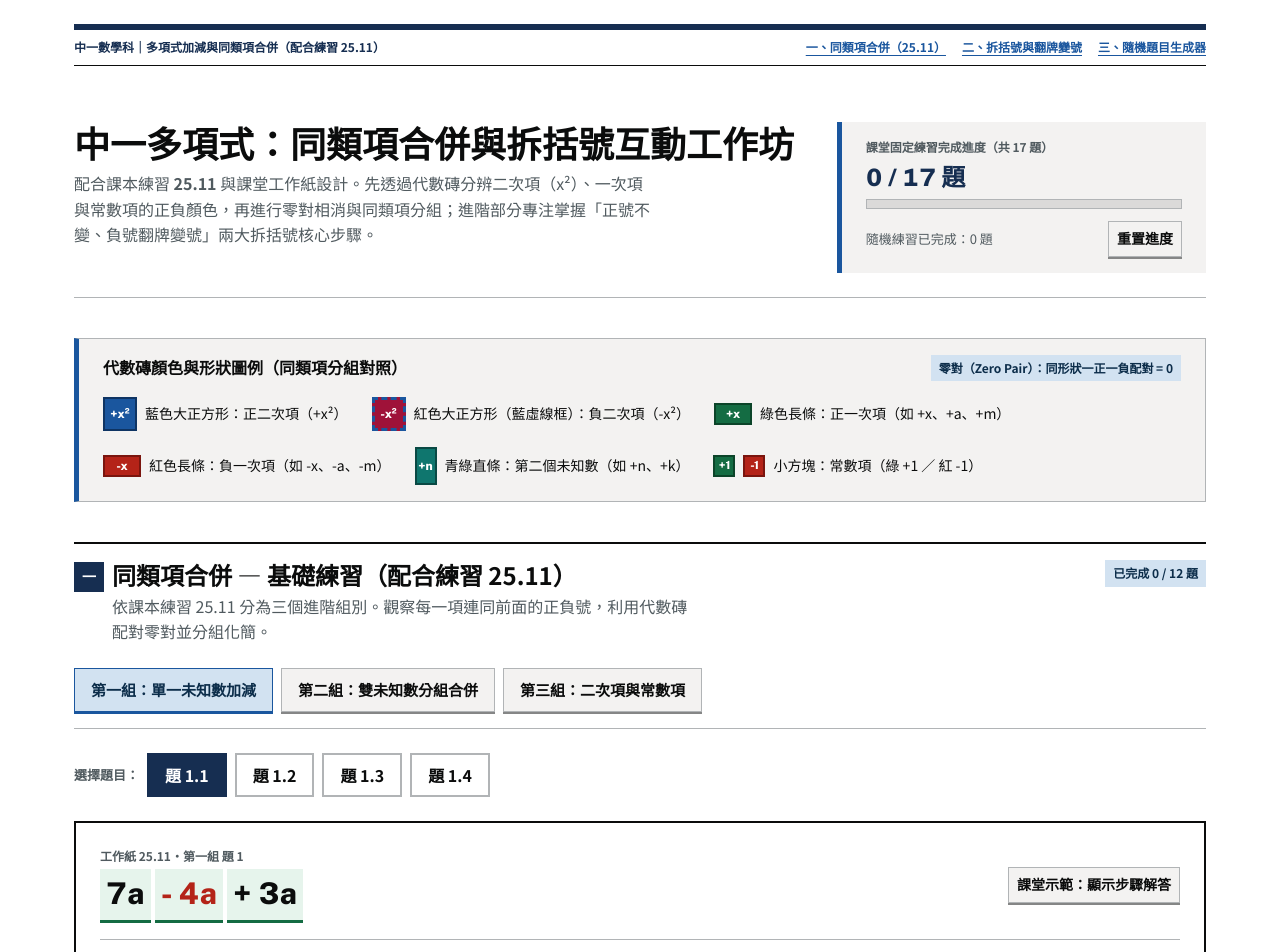
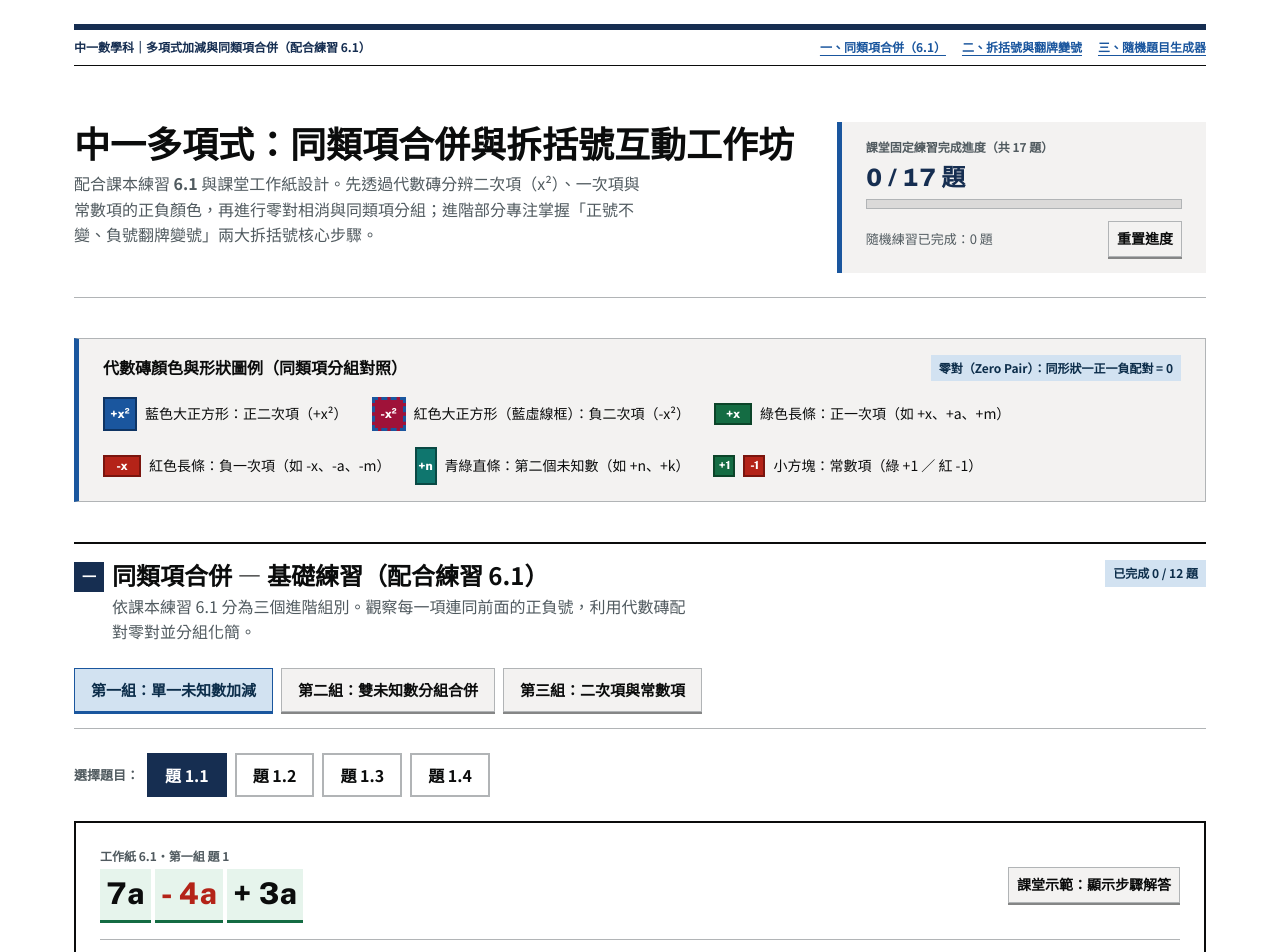
Before and after one commit to wlchan-web/F1polynomial, a plain HTML site: page index.html in a window 1280 px wide. Shown: the top 952 px of the page. Drawn offline with nearby package versions, Linux system fonts and the light colour scheme.

Commit message:
Update references from worksheet 25.11 to 6.1

```diff
--- a/index (2).html
+++ b/index.html
@@ -5,7 +5,7 @@
   <meta name="viewport" content="width=device-width, initial-scale=1.0">
   <meta name="artifact-type" content="tool">
   <meta name="design-style" content="handbook">
-  <title>中一多項式：同類項合併與拆括號互動工作坊（工作紙 25.11）</title>
+  <title>中一多項式：同類項合併與拆括號互動工作坊（工作紙 6.1）</title>
   <link rel="preconnect" href="https://fonts.googleapis.com">
   <link rel="preconnect" href="https://fonts.gstatic.com" crossorigin>
   <link href="https://fonts.googleapis.com/css2?family=Noto+Sans+TC:wght@400;500;700&family=Public+Sans:wght@400;600;700;800&display=swap" rel="stylesheet">
@@ -929,10 +929,10 @@
     <!-- Top Index Header -->
     <header class="index-header">
       <div class="index-brand">
-        <span>中一數學科｜多項式加減與同類項合併（配合練習 25.11）</span>
+        <span>中一數學科｜多項式加減與同類項合併（配合練習 6.1）</span>
       </div>
       <nav class="index-nav" aria-label="章節快速跳轉">
-        <a href="#section-1">一、同類項合併（25.11）</a>
+        <a href="#section-1">一、同類項合併（6.1）</a>
         <a href="#section-2">二、拆括號與翻牌變號</a>
         <a href="#section-3">三、隨機題目生成器</a>
       </nav>
@@ -943,7 +943,7 @@
       <div>
         <h1 id="app-title">中一多項式：同類項合併與拆括號互動工作坊</h1>
         <p class="lede">
-          配合課本練習 <strong>25.11</strong> 與課堂工作紙設計。先透過代數磚分辨二次項（x²）、一次項與常數項的正負顏色，再進行零對相消與同類項分組；進階部分專注掌握「正號不變、負號翻牌變號」兩大拆括號核心步驟。
+          配合課本練習 <strong>6.1</strong> 與課堂工作紙設計。先透過代數磚分辨二次項（x²）、一次項與常數項的正負顏色，再進行零對相消與同類項分組；進階部分專注掌握「正號不變、負號翻牌變號」兩大拆括號核心步驟。
         </p>
       </div>
       <aside class="progress-panel" aria-label="工作紙完成進度">
@@ -994,15 +994,15 @@
       </div>
     </section>
 
-    <!-- SECTION 1: Basic Like Terms Simplification (25.11) -->
+    <!-- SECTION 1: Basic Like Terms Simplification (6.1) -->
     <section class="section-block" id="section-1" aria-labelledby="sec1-heading">
       <div class="section-head">
         <div class="section-title-wrap">
           <span class="step-badge">一</span>
           <div>
-            <h2 id="sec1-heading">同類項合併 — 基礎練習（配合練習 25.11）</h2>
+            <h2 id="sec1-heading">同類項合併 — 基礎練習（配合練習 6.1）</h2>
             <p class="section-sub">
-              依課本練習 25.11 分為三個進階組別。觀察每一項連同前面的正負號，利用代數磚配對零對並分組化簡。
+              依課本練習 6.1 分為三個進階組別。觀察每一項連同前面的正負號，利用代數磚配對零對並分組化簡。
             </p>
           </div>
         </div>
@@ -1010,7 +1010,7 @@
       </div>
 
       <!-- Part Switcher -->
-      <div class="part-tabs" role="tablist" aria-label="練習 25.11 組別選擇">
+      <div class="part-tabs" role="tablist" aria-label="練習 6.1 組別選擇">
         <button type="button" role="tab" class="button button--secondary is-active" id="part-tab-0" onclick="selectSec1Part(0)">第一組：單一未知數加減</button>
         <button type="button" role="tab" class="button button--secondary" id="part-tab-1" onclick="selectSec1Part(1)">第二組：雙未知數分組合併</button>
         <button type="button" role="tab" class="button button--secondary" id="part-tab-2" onclick="selectSec1Part(2)">第三組：二次項與常數項</button>
@@ -1023,7 +1023,7 @@
       <div class="workspace-wrap" id="sec1-workspace">
         <div class="workspace-header">
           <div>
-            <span class="worksheet-ref" id="sec1-ref-label">工作紙 25.11・第一組・題 1</span>
+            <span class="worksheet-ref" id="sec1-ref-label">工作紙 6.1・第一組・題 1</span>
             <div class="expr-display" id="sec1-expr-display" aria-live="polite"></div>
           </div>
           <div style="display:flex; flex-wrap:wrap; gap:var(--space-sm);">
@@ -1295,7 +1295,7 @@
     </section>
 
     <footer class="page-footer">
-      <span>中一數學課堂互動教學工具｜對應課本練習 25.11 與拆括號工作紙</span>
+      <span>中一數學課堂互動教學工具｜對應課本練習 6.1 與拆括號工作紙</span>
       <span>建議作答流程：看清符號 → 拆括號（正保留／負翻牌）→ 分組合併同類項</span>
     </footer>
   </div>
@@ -1303,7 +1303,7 @@
   <api-shim></api-shim>
   <script>
     /* =========================================================
-       1. Curriculum Data (Worksheet 25.11 & 5 Guided Questions)
+       1. Curriculum Data (Worksheet 6.1 & 5 Guided Questions)
        ========================================================= */
     const SEC1_PARTS = [
       {
@@ -1313,7 +1313,7 @@
           {
             id: `1-1`,
             label: `題 1.1`,
-            ref: `工作紙 25.11・第一組 題 1`,
+            ref: `工作紙 6.1・第一組 題 1`,
             terms: [
               { coeff: 7, variable: `a`, power: 1 },
               { coeff: -4, variable: `a`, power: 1 },
@@ -1323,7 +1323,7 @@
           {
             id: `1-2`,
             label: `題 1.2`,
-            ref: `工作紙 25.11・第一組 題 2`,
+            ref: `工作紙 6.1・第一組 題 2`,
             terms: [
               { coeff: -2, variable: `b`, power: 1 },
               { coeff: 9, variable: `b`, power: 1 },
@@ -1333,7 +1333,7 @@
           {
             id: `1-3`,
             label: `題 1.3`,
-            ref: `工作紙 25.11・第一組 題 3`,
+            ref: `工作紙 6.1・第一組 題 3`,
             terms: [
               { coeff: 5, variable: `x`, power: 1 },
               { coeff: -8, variable: `x`, power: 1 },
@@ -1343,7 +1343,7 @@
           {
             id: `1-4`,
             label: `題 1.4`,
-            ref: `工作紙 25.11・第一組 題 4`,
+            ref: `工作紙 6.1・第一組 題 4`,
             terms: [
               { coeff: -4, variable: `y`, power: 1 },
               { coeff: 7, variable: `y`, power: 1 },
@@ -1359,7 +1359,7 @@
           {
             id: `2-1`,
             label: `題 2.1`,
-            ref: `工作紙 25.11・第二組 題 1`,
+            ref: `工作紙 6.1・第二組 題 1`,
             terms: [
               { coeff: 5, variable: `m`, power: 1 },
               { coeff: -3, variable: `n`, power: 1 },
@@ -1369,7 +1369,7 @@
           {
             id: `2-2`,
             label: `題 2.2`,
-            ref: `工作紙 25.11・第二組 題 2`,
+            ref: `工作紙 6.1・第二組 題 2`,
             terms: [
               { coeff: 8, variable: `h`, power: 1 },
               { coeff: 4, variable: `k`, power: 1 },
@@ -1380,7 +1380,7 @@
           {
             id: `2-3`,
             label: `題 2.3`,
-            ref: `工作紙 25.11・第二組 題 3`,
+            ref: `工作紙 6.1・第二組 題 3`,
             terms: [
               { coeff: 6, variable: `p`, power: 1 },
               { coeff: -2, variable: `q`, power: 1 },
@@ -1391,7 +1391,7 @@
           {
             id: `2-4`,
             label: `題 2.4`,
-            ref: `工作紙 25.11・第二組 題 4`,
+            ref: `工作紙 6.1・第二組 題 4`,
             terms: [
               { coeff: -3, variable: `x`, power: 1 },
               { coeff: 7, variable: `y`, power: 1 },
@@ -1408,7 +1408,7 @@
           {
             id: `3-1`,
             label: `題 3.1`,
-            ref: `工作紙 25.11・第三組 題 1`,
+            ref: `工作紙 6.1・第三組 題 1`,
             terms: [
               { coeff: 1, variable: ``, power: 0 },
               { coeff: 1, variable: `x`, power: 2 },
@@ -1419,7 +1419,7 @@
           {
             id: `3-2`,
             label: `題 3.2`,
-            ref: `工作紙 25.11・第三組 題 2`,
+            ref: `工作紙 6.1・第三組 題 2`,
             terms: [
               { coeff: 3, variable: `x`, power: 2 },
               { coeff: -4, variable: `x`, power: 1 },
@@ -1431,7 +1431,7 @@
           {
             id: `3-3`,
             label: `題 3.3`,
-            ref: `工作紙 25.11・第三組 題 3`,
+            ref: `工作紙 6.1・第三組 題 3`,
             terms: [
               { coeff: 2, variable: `x`, power: 2 },
               { coeff: 5, variable: `x`, power: 1 },
@@ -1444,7 +1444,7 @@
           {
             id: `3-4`,
             label: `題 3.4`,
-            ref: `工作紙 25.11・第三組 題 4`,
+            ref: `工作紙 6.1・第三組 題 4`,
             terms: [
               { coeff: -1, variable: `x`, power: 2 },
               { coeff: 3, variable: ``, power: 0 },
@@ -1869,7 +1869,7 @@
     }
 
     /* =========================================================
-       5. Section 1 Logic (25.11 Like Terms)
+       5. Section 1 Logic (6.1 Like Terms)
        ========================================================= */
     function getCurrentSec1Question() {
       const part = SEC1_PARTS[appState.sec1PartIndex];
```
